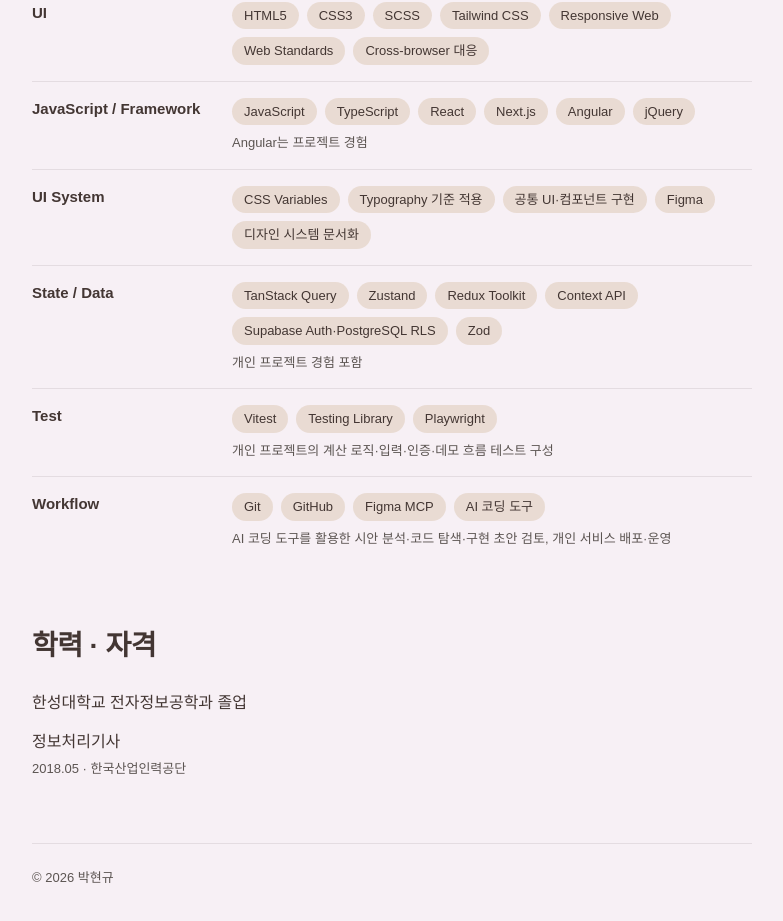
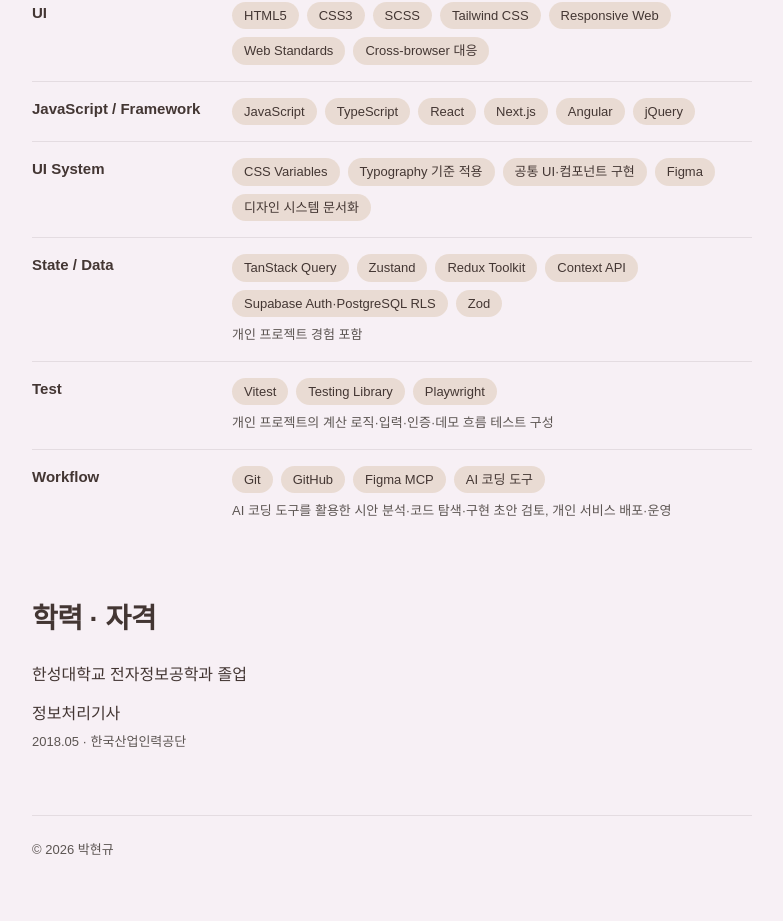
Before and after one commit to Rafdidas/about_me, a Next.js app: page / in a window 1280 px wide. Shown: the part 3280-4201 px from the top of the page, without its empty margins (376-1159 px from the left). Built offline with nearby package versions, Linux system fonts and the light colour scheme; a web font is replaced by a local one.

Commit message:
content: 기술 목록에서 'Angular는 프로젝트 경험' 부연 문구 삭제

```diff
--- a/src/data/skills.ts
+++ b/src/data/skills.ts
@@ -7,8 +7,7 @@ export const skills: SkillGroup[] = [
   },
   {
     category: "JavaScript / Framework",
-    items: ["JavaScript", "TypeScript", "React", "Next.js", "Angular", "jQuery"],
-    note: "Angular는 프로젝트 경험"
+    items: ["JavaScript", "TypeScript", "React", "Next.js", "Angular", "jQuery"]
   },
   {
     category: "UI System",
```
